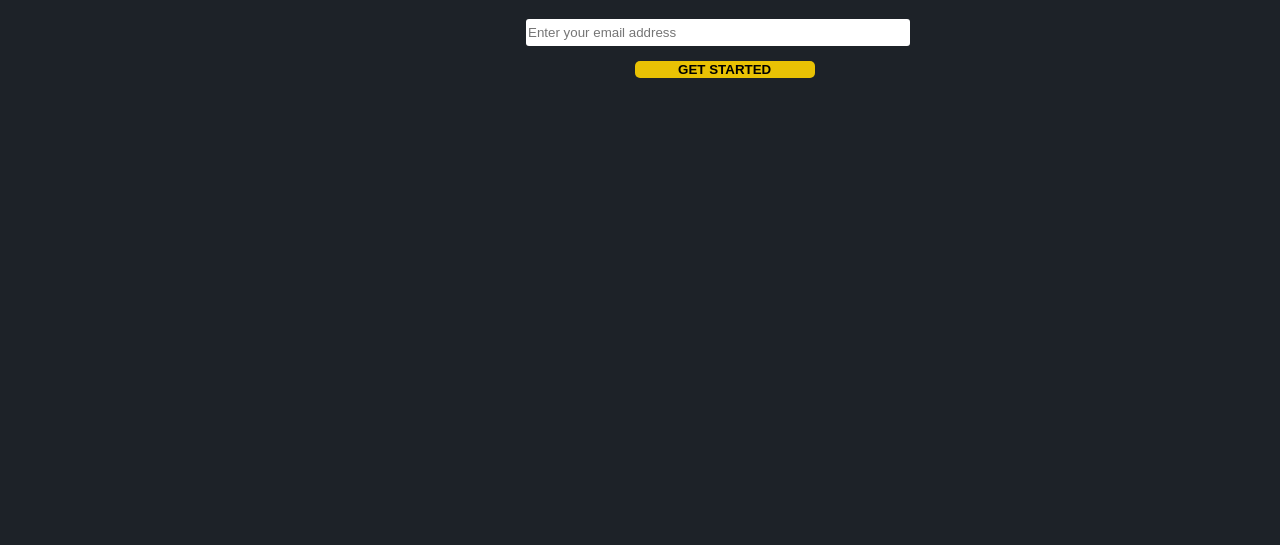
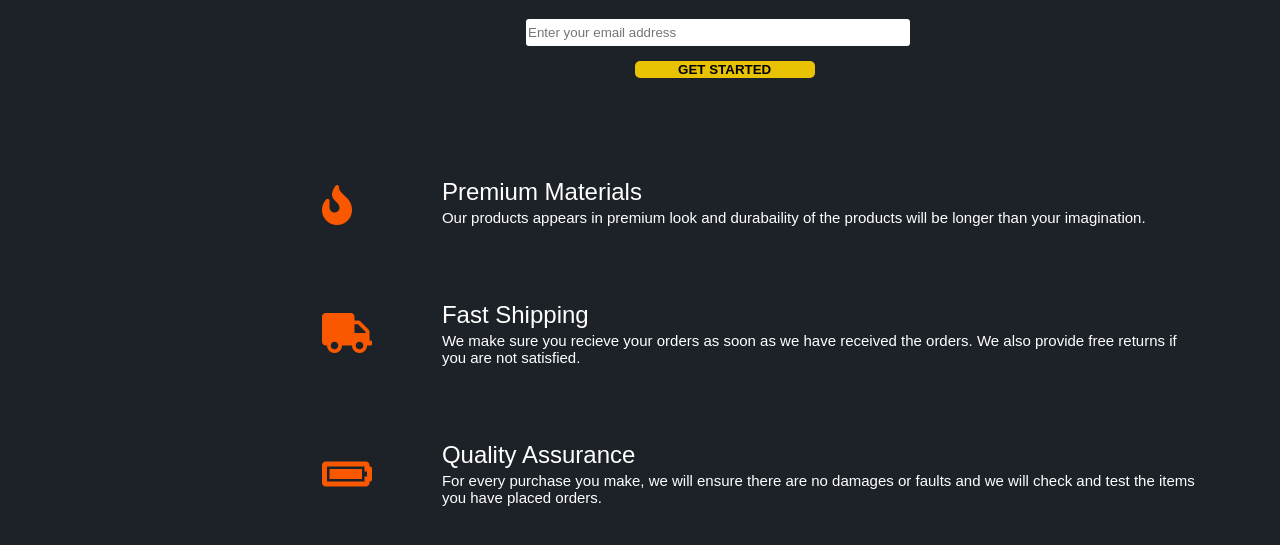
Before and after one commit to Thanseeeh/Product-Landing-Page, a plain HTML site: page index.html in a window 1280 px wide. Shown: the part 169-714 px from the top of the page. Drawn offline with Linux system fonts and the light colour scheme.

Commit message:
section for store materials added

```diff
--- a/index.html
+++ b/index.html
@@ -21,9 +21,9 @@
         </div>
         <div class="nav-link">
             <ul>
-                <li><a href="#store-features" id="store-features">Store Features</a></li>
-                <li><a href="#products-and-pricing" id="products-and-pricing">Products and Pricing</a></li>
-                <li><a href="#brands-we-have" id="brands-we-have">Brands We Have</a></li>
+                <li><a href="#store-features">Store Features</a></li>
+                <li><a href="#products-and-pricing">Products and Pricing</a></li>
+                <li><a href="#brands-we-have">Brands We Have</a></li>
             </ul>
         </div>
     </header>
@@ -33,6 +33,25 @@
             <input type="email" class="email" placeholder="Enter your email address" required>
             <input type="submit" class="submit-btn" value="GET STARTED">
         </div>
+        <section>
+            <div id="store-features">
+                <div class="premium-materials">
+                    <i class="fa fa-fire"></i>
+                    <h1>Premium Materials</h1>
+                    <p>Our products appears in premium look and durabaility of the products will be longer than your imagination.</p>
+                </div>
+                <div class="fast-shipping">
+                    <i class="fa fa-truck"></i>
+                    <h1>Fast Shipping</h1>
+                    <p>We make sure you recieve your orders as soon as we have received the orders. We also provide free returns if<br> you are not satisfied.</p>
+                </div>
+                <div class="quality-assurance">
+                    <i class="fa fa-battery-full"></i>
+                    <h1>Quality Assurance</h1>
+                    <p>For every purchase you make, we will ensure there are no damages or faults and we will check and test the items<br> you have placed orders.</p>
+                </div>
+            </div>
+        </section>
     </main>
 </body>
 </html>
--- a/product_landing_page.css
+++ b/product_landing_page.css
@@ -74,3 +74,84 @@ body {
     margin-left: 33%;
     border-radius: 5px;
 }
+#store-features {
+    display: flex;
+    flex-direction: column;
+    float: left;
+    width: 100%;
+}
+.premium-materials {
+    margin-left: 22%;
+    margin-top: 100px;
+}
+.premium-materials i{
+    font-size: 40px;
+    color: #F95700FF;
+    float: left;
+    margin-top: 7px;
+}
+.premium-materials h1{
+    color: white;
+    display: inline;
+    padding-left: 90px;
+    font-family: sans-serif;
+    font-weight: lighter;
+}
+.premium-materials p{
+    color: white;
+    padding-left: 120px;
+    margin-top: 3px;
+    font-family: sans-serif;
+    font-size: 15px;
+    font-weight: lighter;
+}
+.fast-shipping {
+    margin-left: 22%;
+    margin-top: 60px;
+}
+.fast-shipping i{
+    font-size: 40px;
+    color: #F95700FF;
+    float: left;
+    margin-top: 12px;
+}
+.fast-shipping h1{
+    color: white;
+    display: inline;
+    padding-left: 70px;
+    font-family: sans-serif;
+    font-weight: lighter;
+}
+.fast-shipping p{
+    color: white;
+    padding-left: 120px;
+    margin-top: 3px;
+    font-family: sans-serif;
+    font-size: 15px;
+    font-weight: lighter;
+}
+.quality-assurance {
+    margin-left: 22%;
+    margin-top: 60px;
+}
+.quality-assurance i{
+    font-size: 40px;
+    color: #F95700FF;
+    float: left;
+    margin-top: 13px;
+}
+.quality-assurance h1{
+    color: white;
+    display: inline;
+    padding-left: 70px;
+    font-family: sans-serif;
+    font-weight: lighter;
+}
+.quality-assurance p{
+    color: white;
+    padding-left: 120px;
+    margin-top: 3px;
+    font-family: sans-serif;
+    font-size: 15px;
+    font-weight: lighter;
+}
```
